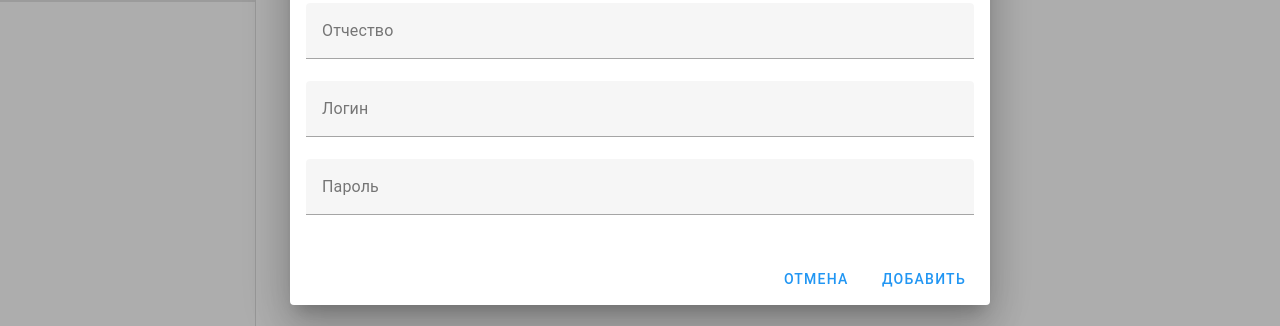
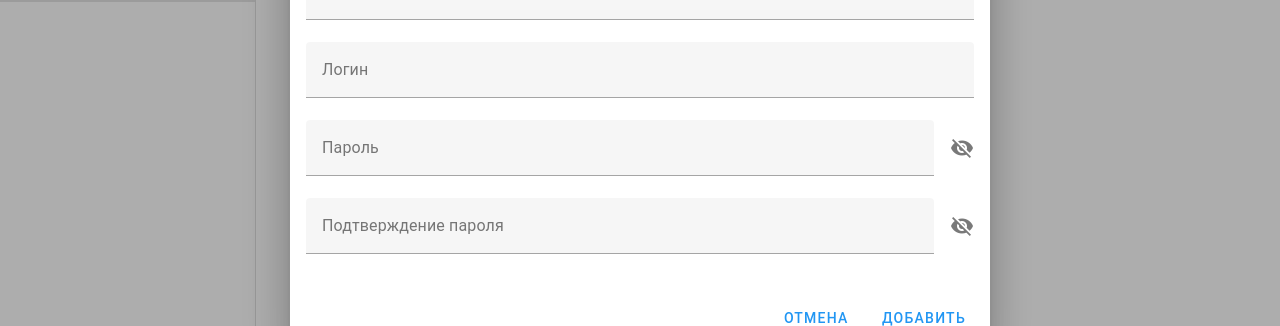
Before and after one commit to Tonkoo/areal-hr-test-2024, a Vue app in the folder app/: page /users in a window 1280 px wide. Both pictures are taken after a click on the button "ЗАРЕГИСТРИРОВАТЬ ПОЛЬЗОВАТЕЛЯ". Shown: the part 356-682 px from the top of the page. Built offline with nearby package versions, Linux system fonts and the light colour scheme; no server answers.

Commit message:
refactor: доработана форма добавления/изменения данных пользователя

```diff
--- a/app/src/modules/users/components/UsersForm.vue
+++ b/app/src/modules/users/components/UsersForm.vue
@@ -6,9 +6,9 @@
   >
     <v-card>
       <v-card-title class="headline">{{
-        isEditMode
-          ? "Изменить данные пользователя"
-          : "Добавить данные пользователя"
+        isAddMode
+          ? "Добавить данные пользователя"
+          : "Изменить данные пользователя"
       }}</v-card-title>
       <v-form ref="form">
         <v-card-text>
@@ -37,9 +37,23 @@
             required
           ></v-text-field>
           <v-text-field
+            v-if="isAddMode"
+            :append-icon="show1 ? 'mdi-eye' : 'mdi-eye-off'"
+            :type="show1 ? 'text' : 'password'"
             v-model="localUsers.password"
             label="Пароль"
             :error-messages="errors.password"
+            @click:append="show1 = !show1"
+            required
+          ></v-text-field>
+          <v-text-field
+            v-if="isAddMode"
+            :append-icon="show2 ? 'mdi-eye' : 'mdi-eye-off'"
+            :type="show2 ? 'text' : 'password'"
+            v-model="localUsers.checkPassword"
+            label="Подтверждение пароля"
+            :error-messages="errors.checkPassword"
+            @click:append="show2 = !show2"
             required
           ></v-text-field>
         </v-card-text>
@@ -47,7 +61,7 @@
       <v-card-actions>
         <v-btn color="blue" text @click="closeDialog">Отмена</v-btn>
         <v-btn color="blue" text @click="saveUsers">
-          {{ isEditMode ? "Сохранить" : "Добавить" }}
+          {{ isAddMode ? "Добавить" : "Сохранить" }}
         </v-btn>
       </v-card-actions>
     </v-card>
@@ -61,7 +75,7 @@ export default {
       type: Boolean,
       required: true,
     },
-    isEditMode: {
+    isAddMode: {
       type: Boolean,
       required: true,
     },
@@ -74,6 +88,8 @@ export default {
     return {
       localUsers: { ...this.TableUsers },
       errors: {},
+      show1: false,
+      show2: false,
     };
   },
   watch: {
@@ -91,8 +107,11 @@ export default {
       this.$emit("update:dialog", false);
     },
     saveUsers() {
-      if (this.isEditMode) this.updateUser();
-      else this.addUser();
+      if (this.isAddMode) {
+        if (this.localUsers.password == this.localUsers.checkPassword)
+          this.addUser();
+        else this.errors.checkPassword = "Пароль не совпадает";
+      } else this.updateUser();
     },
     addUser() {
       UsersApi.addUser({
--- a/app/src/pages/UsersPage.vue
+++ b/app/src/pages/UsersPage.vue
@@ -18,7 +18,7 @@
 
     <UsersForm
       :dialog="dialog"
-      :isEditMode="isEditMode"
+      :isAddMode="isAddMode"
       :TableUsers="TableUsers"
       @update:dialog="dialog = $event"
       @save="refreshUsers"
@@ -43,6 +43,7 @@
 import UsersTable from "@/modules/users/components/UsersTable.vue";
 import UsersForm from "@/modules/users/components/UsersForm.vue";
 import UsersDeleteDialog from "@/modules/users/components/UsersDeleteDialog.vue";
+
 export default {
   components: {
     UsersTable,
@@ -52,7 +53,7 @@ export default {
   data() {
     return {
       dialog: false,
-      isEditMode: false,
+      isAddMode: false,
       deleteDialog: false,
       TableUsers: {
         id: null,
@@ -69,12 +70,12 @@ export default {
       this.$refs.UsersTable.fetchUser();
     },
     openAddDialog() {
+      this.isAddMode = true;
       this.TableUsers = [];
-      this.isEditMode = false;
       this.dialog = true;
     },
     openEditDialog(item) {
-      this.isEditMode = true;
+      this.isAddMode = false;
       this.TableUsers = { ...item };
       this.dialog = true;
     },
```
